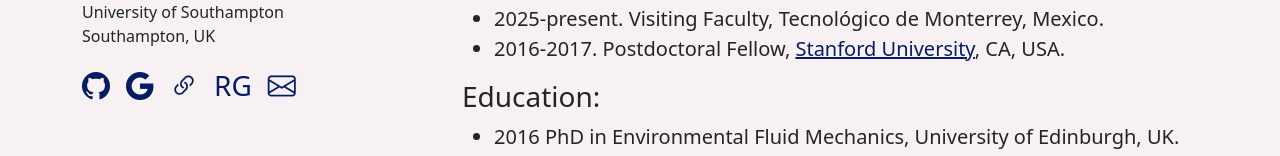
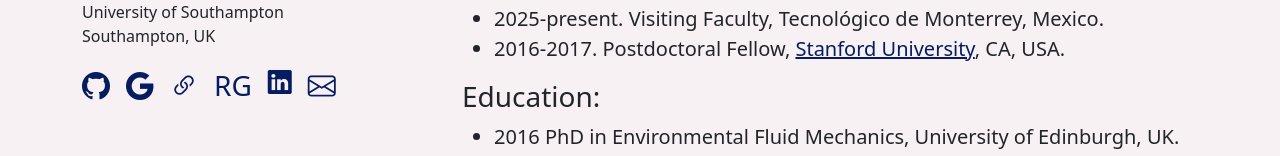
Before and after one commit to sergio-maldonado/sergio-maldonado.github.io, a plain HTML site: page people.html in a window 1280 px wide. Shown: the part 496-652 px from the top of the page. Drawn offline with nearby package versions, Linux system fonts and the light colour scheme.

Commit message:
added my linkedin

```diff
--- a/people.html
+++ b/people.html
@@ -86,6 +86,17 @@
                   <span class="color1 fs-3">RG</span>
                 </a>
               </li>
+
+              <li class="me-3">
+              <a
+                class="text-decoration-none"
+                href="https://www.linkedin.com/in/sergio-maldonado-05b05799/"
+                target="_blank"
+                aria-label="linkedin"
+              >
+                <i class="bi bi-linkedin color1 fs-4"></i>
+              </a>
+            </li>
 
               <li>
                 <a
```
Also changed, not shown: 1 other file.
